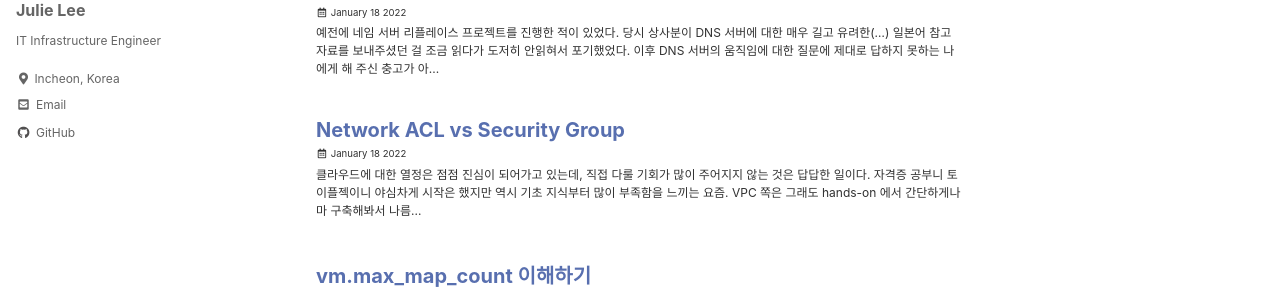
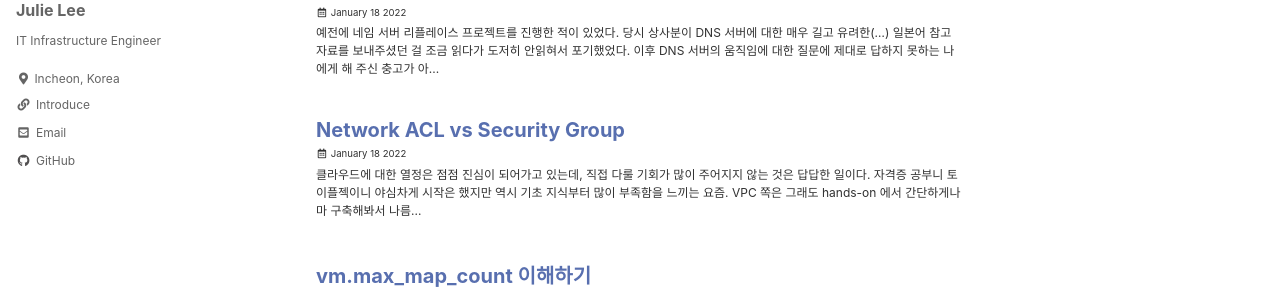
Before and after one commit to smilejulie0812/smilejulie0812.github.io, a Jekyll site: the page built from index.html, in a window 1280 px wide. Shown: the part 200-489 px from the top of the page. Built offline with Jekyll 4.4.1, drawn with Linux system fonts in a browser that asks for light colours; cached includes are drawn as plain includes; the list of posts is cut into pages by our own code.

Commit message:
Update _config.yml

```diff
--- a/_config.yml
+++ b/_config.yml
@@ -100,6 +100,9 @@ author:
   location         : "Incheon, Korea"
   email            :
   links:
+    - label: "Introduce"
+      icon: "fas fa-fw fa-link"
+      url: "https://smilejulie0812.github.io/about/introduction/"
     - label: "Email"
       icon: "fas fa-fw fa-envelope-square"
       url: "mailto:smilejhlee0812@gmail.com"
@@ -112,9 +115,6 @@ author:
     - label: "Website"
       icon: "fas fa-fw fa-link"
       # url: "https://your-website.com"
-    - label: "Introduce"
-      icon: "fas fa-fw fa-link"
-      # url: "https://smilejulie0812.github.io/about/introduction/"
     - label: "Twitter"
       icon: "fab fa-fw fa-twitter-square"
       # url: "https://twitter.com/"
@@ -146,7 +146,6 @@ footer:
     - label: "Instagram"
       icon: "fab fa-fw fa-instagram"
       # url:
-
 
 # Reading Files
 include:
```
